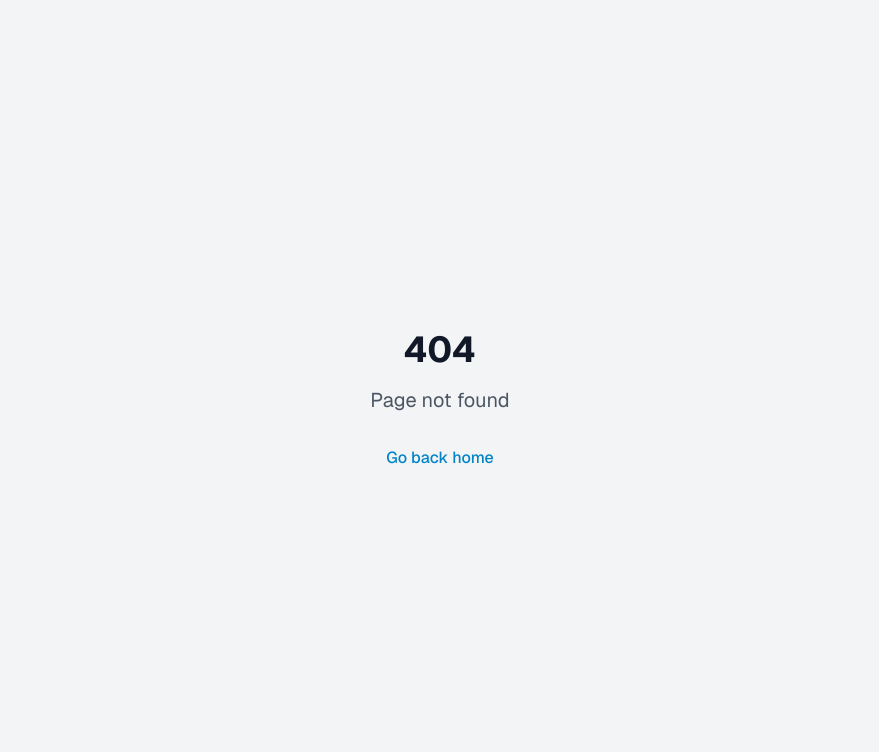
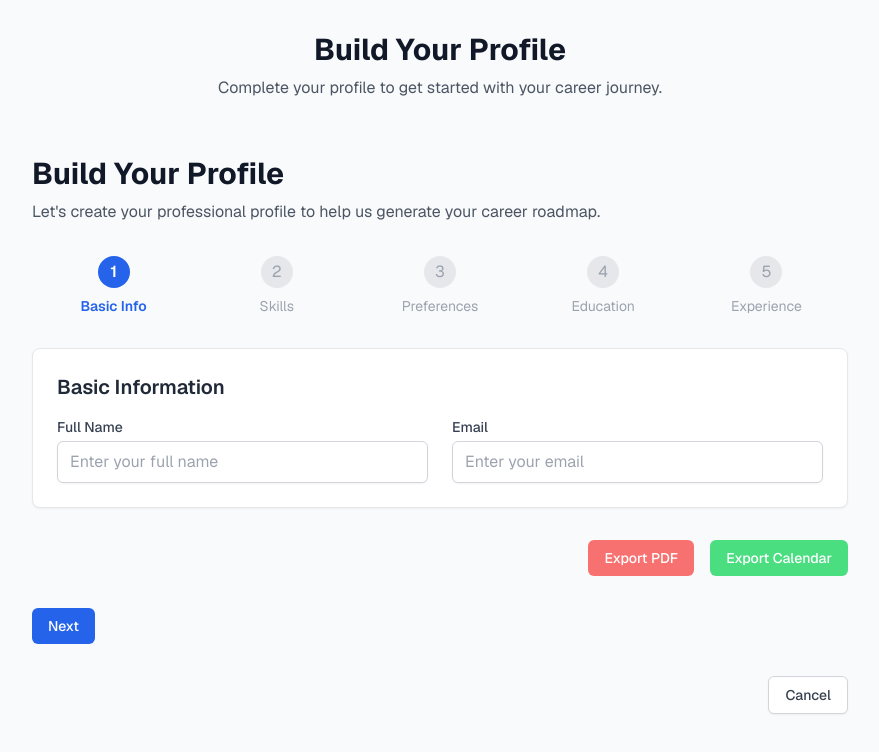
Before and after one commit to esraakhalifa/masar, a Next.js app: page /build-profile in a window 1280 px wide. Before the commit this address had no page. Shown: the top 752 px of the page, without its empty margins (200-1079 px from the left). Built offline with nearby package versions, Linux system fonts and the light colour scheme.

Commit message:
feat(pages): add build-profile page

```diff
--- /dev/null
+++ b/app/build-profile/page.tsx
@@ -0,0 +1,24 @@
+'use client';
+
+import ProfileForm from '@/app/components/profile/ProfileForm';
+import type { UserProfile, Skill, CareerPreference } from '@/app/lib/types/profile';
+import { validateStep, ValidationError } from '@/app/lib/utils/validation';
+import {
+  handleValidationError,
+  handleProfileError,
+  handleExportError,
+} from '@/app/lib/utils/clientError';
+
+export default function BuildProfilePage() {
+  return (
+    <main className="min-h-screen bg-gray-50 py-8">
+      <div className="max-w-4xl mx-auto px-4">
+        <div className="text-center mb-8">
+          <h1 className="text-3xl font-bold text-gray-900">Build Your Profile</h1>
+          <p className="mt-2 text-gray-600">Complete your profile to get started with your career journey.</p>
+        </div>
+        <ProfileForm />
+      </div>
+    </main>
+  );
+}
```
